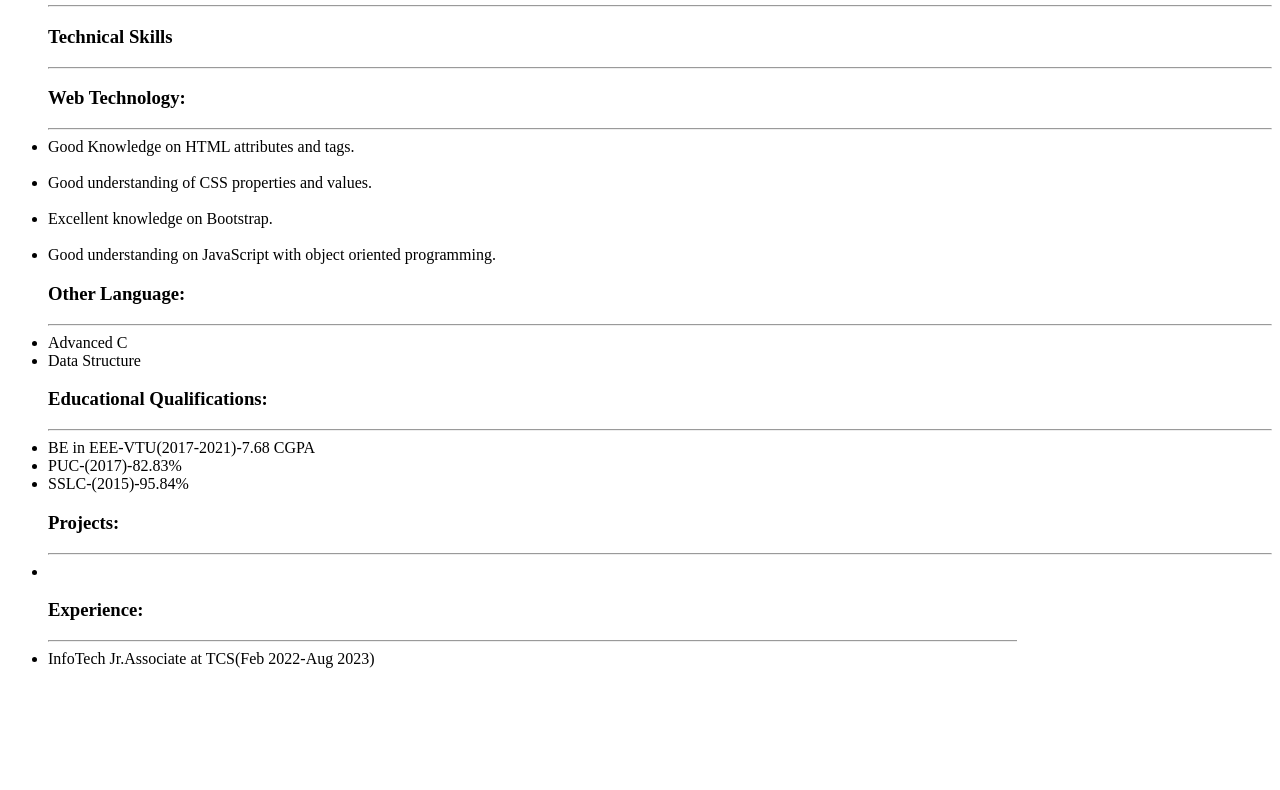
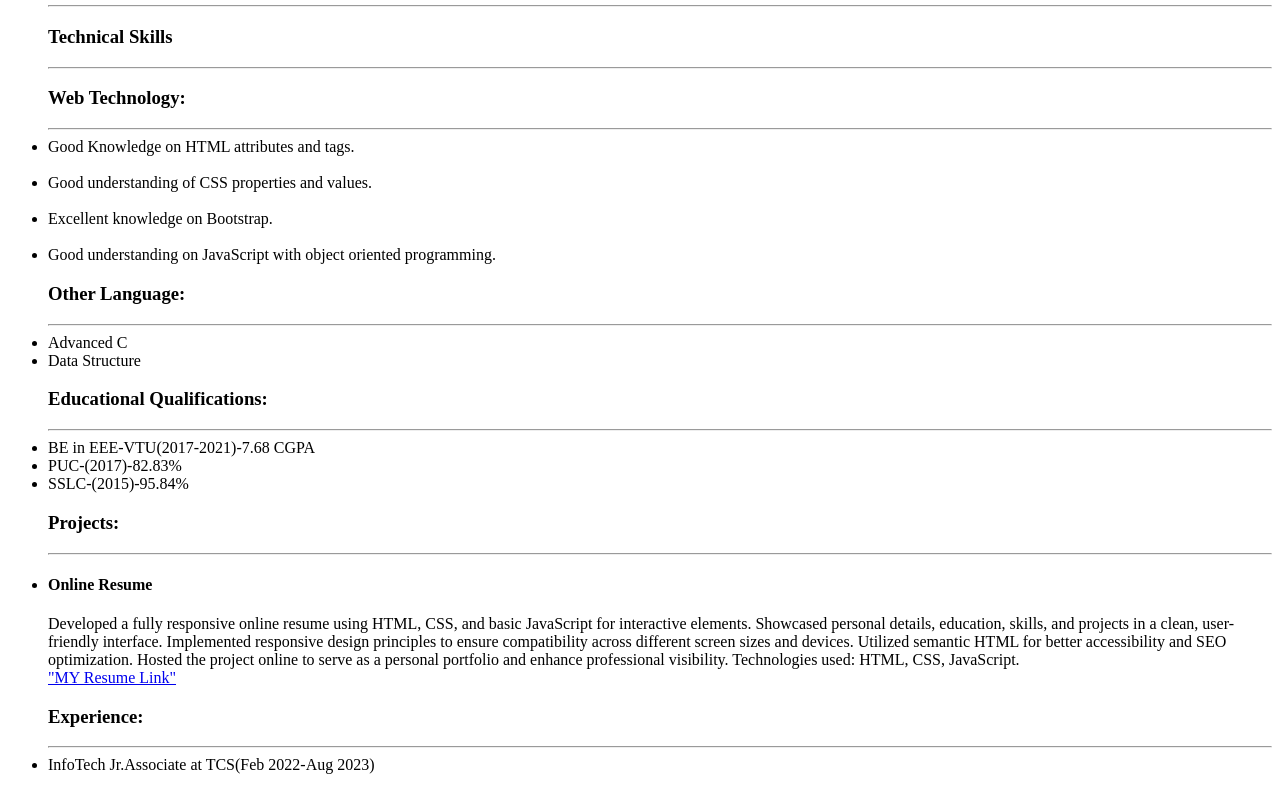
Before and after one commit to poorvikkm/resume_project2, a plain HTML site: page index.html in a window 1280 px wide. Shown: the part 402-1192 px from the top of the page. Before the commit the page ends 1086 px from the top, so only its background shows below. Drawn offline with Linux system fonts and the light colour scheme.

Commit message:
Update index.html

```diff
--- a/index.html
+++ b/index.html
@@ -65,10 +65,20 @@
         Projects:
     </H3><hr>
     <li>
+    <h4> Online Resume</h4>
 
+        Developed a fully responsive online resume using HTML, CSS, and basic JavaScript for interactive elements.
+        Showcased personal details, education, skills, and projects in a clean, user-friendly interface.
+        Implemented responsive design principles to ensure compatibility across different screen sizes and devices.
+        Utilized semantic HTML for better accessibility and SEO optimization.
+        Hosted the project online to serve as a personal portfolio and enhance professional visibility.
+        Technologies used: HTML, CSS, JavaScript.
 
 
     </li>
+    <a
+        href="https://poorvikkm.github.io/resume_project2/"> "MY Resume Link"
+    </a>
      <h3>
         Experience:
      </h3>   <hr>
```
